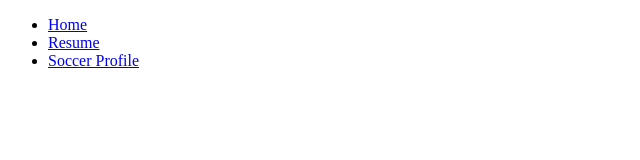
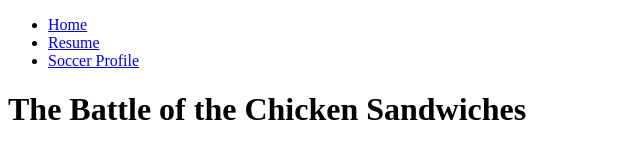
Before and after one commit to Jplewa1/Project1, a plain HTML site: page chickensandwich.html in a window 1280 px wide. Shown: the whole page, without its empty margins (0-640 px from the left). Drawn offline with Linux system fonts and the light colour scheme.

Commit message:
titled 3rd page

```diff
--- a/chickensandwich.html
+++ b/chickensandwich.html
@@ -10,6 +10,8 @@
     <li><a href="resume.html">Resume</a></li>
     <li><a href="soccerprofile.html">Soccer Profile</a></li>
   </ul>
+  <h1>The Battle of the Chicken Sandwiches</h1>
+
 
 </body>
 </html>
```
